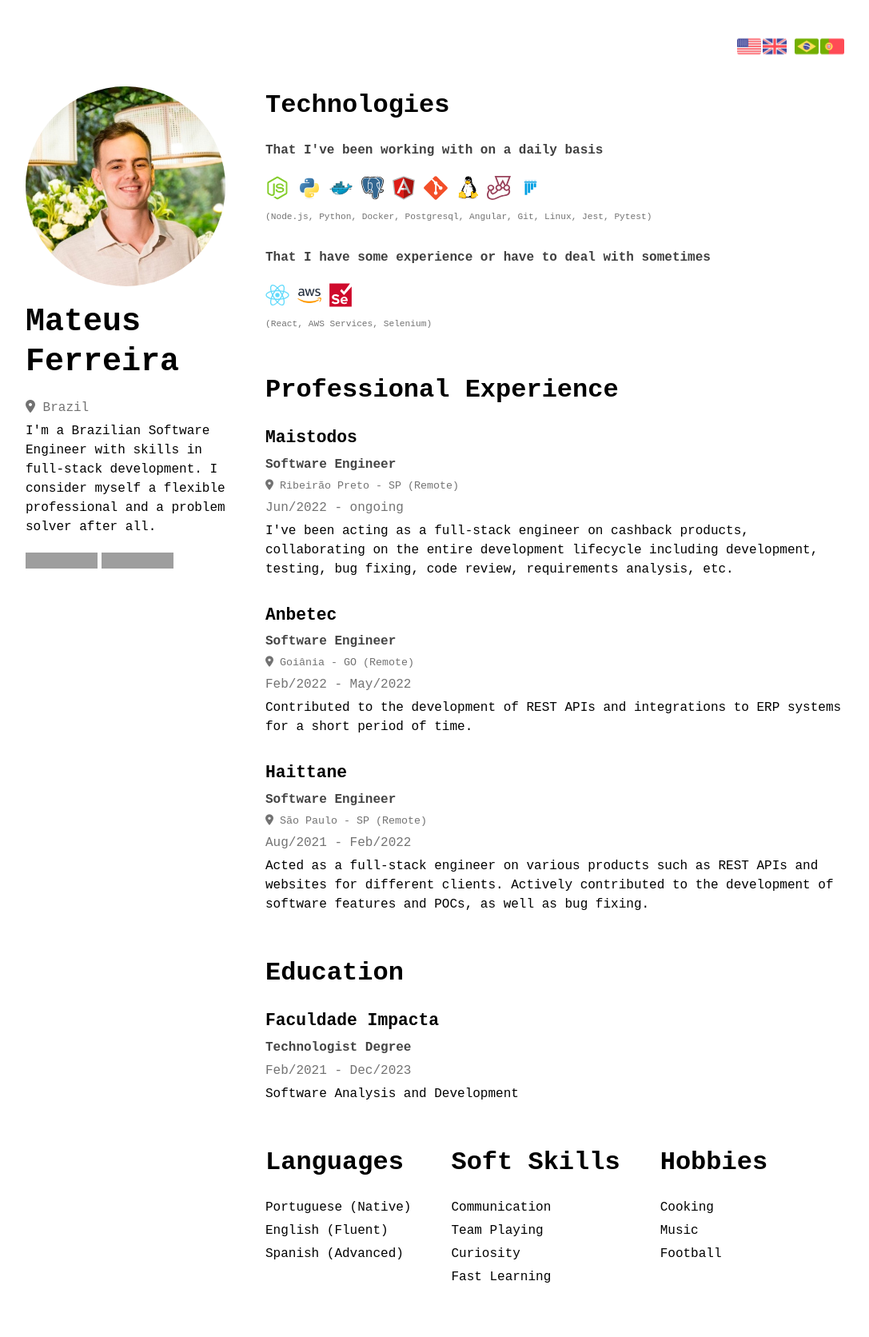
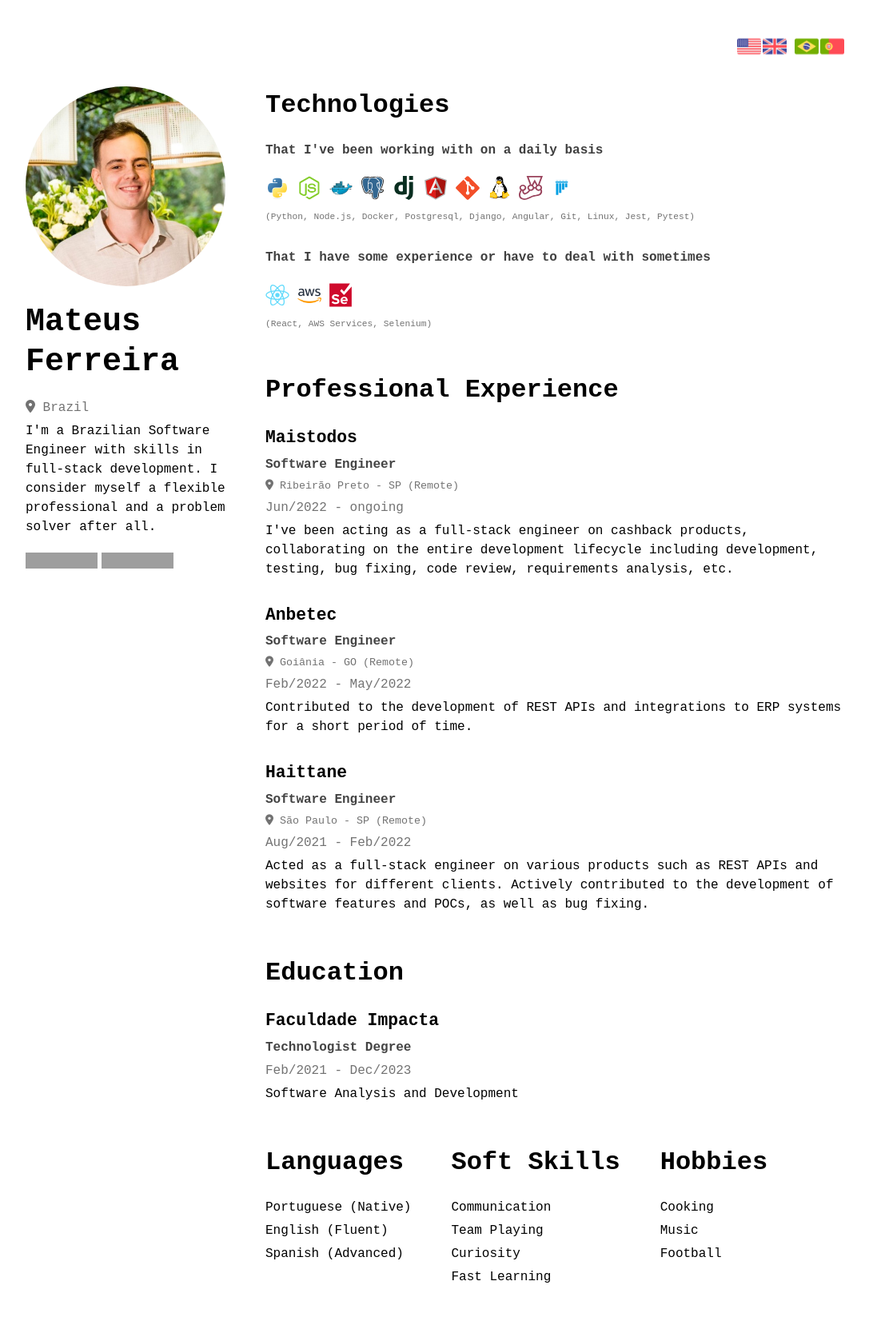
Before and after one commit to mateusasferreira/mateusasferreira.github.io, a Jekyll site: the page built from pages/en.md, in a window 1280 px wide. Shown: the whole page at 80% size, without its empty margins (96-1183 px from the left). Built offline with Jekyll 4.4.1, drawn with Linux system fonts in a browser that asks for light colours; nearby versions of some CDN libraries; grey boxes are pictures that could not be loaded.

Commit message:
add django and makefile

```diff
--- a/pages/en.md
+++ b/pages/en.md
@@ -11,14 +11,16 @@ technologies:
   sections:
     - title: That I've been working with on a daily basis
       entries:
+        - name: Python
+          src_path: /assets/img/python-original.svg
         - name: Node.js
           src_path: /assets/img/nodejs-original.svg
-        - name: Python
-          src_path: /assets/img/python-original.svg
         - name: Docker
           src_path: /assets/img/docker-original.svg
         - name: Postgresql
           src_path: /assets/img/postgresql-original.svg
+        - name: Django
+          src_path: /assets/img/django-plain.svg
         - name: Angular
           src_path: /assets/img/angularjs-original.svg
         - name: Git
```
Also changed, not shown: pages/pt.md (+4 -2 lines), assets/img/django-plain.svg (added), 1 other file.
